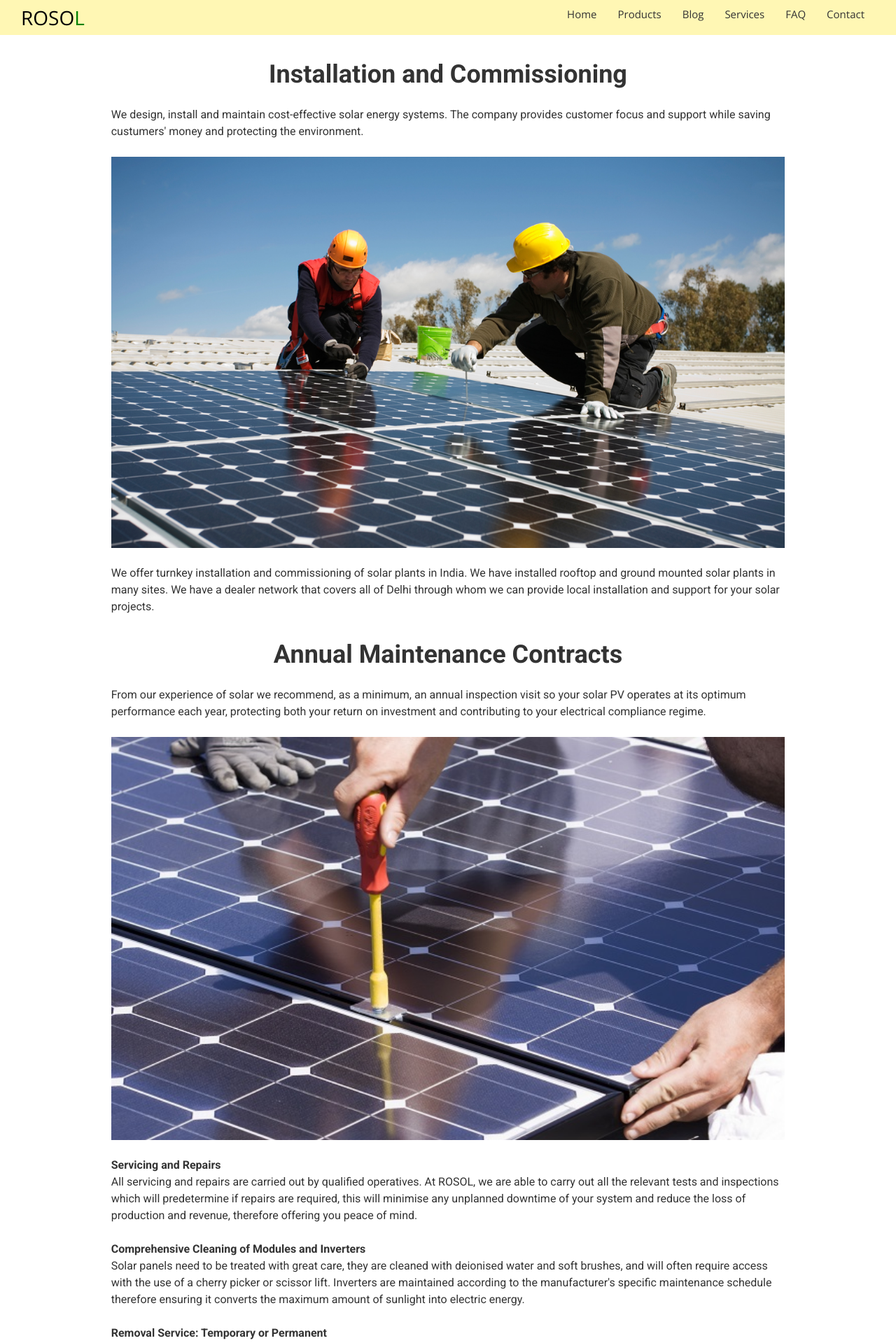
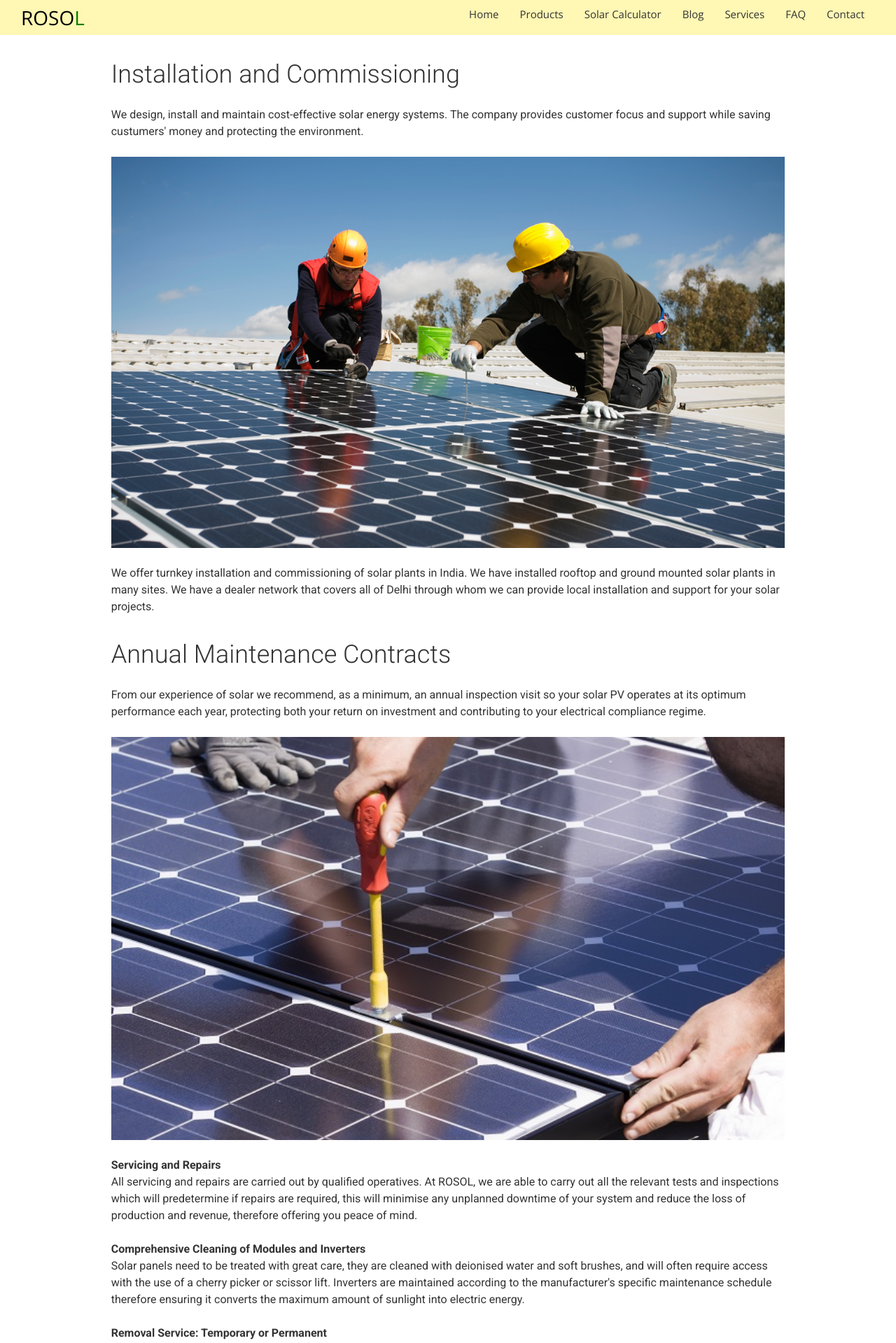
Before and after one commit to rosol-India/rosol-india, a Jekyll site: the page built from services-page.html, in a window 1280 px wide. Shown: the top 1919 px of the page at 70% size. Built offline with Jekyll 4.4.1, drawn with Linux system fonts in a browser that asks for light colours; nearby versions of some CDN libraries; some web fonts are replaced.

Commit message:
Navbar updated

```diff
--- a/_includes/header.html
+++ b/_includes/header.html
@@ -23,6 +23,7 @@
               <ul class="nav navbar-nav navbar-right">
                 <li><a href="{{ site.baseurl }}/home">Home</a></li>
                 <li><a href="{{ site.baseurl }}/products">Products</a></li>
+                <li><a href="{{ site.baseurl }}/SolarC">Solar Calculator</a></li>
                 <li><a href="{{ site.baseurl }}/blog">Blog</a></li>
                 <li><a href="{{ site.baseurl }}/service">Services</a></li>
                 <li><a href="{{ site.baseurl }}/faq">FAQ</a></li>
--- a/css/calc2.css
+++ b/css/calc2.css
@@ -10,7 +10,7 @@ body{
     text-size-adjust: 100%;
     width: 100%;
     background: rgb(255, 255, 255) none repeat scroll 0% 0% / auto padding-box border-box;
-    border: 2px solid rgb(71, 71, 71);
+    border: 1px solid rgb(71, 71, 71);
     font: normal normal normal normal 15px / 21.4286px dinregular, Arial, sans-serif;
     outline: rgb(93, 93, 93) none 0px;
     padding: 1.5% 0% 1.5%;
@@ -348,7 +348,7 @@ body{
     border-right: 20px solid rgb(71, 71, 71);
     border-bottom: 20px solid rgb(71, 71, 71);
     border-left: 20px solid rgb(71, 71, 71);*/
-    border: 2px solid rgb(71, 71, 71);
+    border: 1px solid rgb(71, 71, 71);
     font: normal normal normal normal 15px / 21.4286px dinregular, Arial, sans-serif;
     outline: rgb(93, 93, 93) none 0px;
     padding: 0% 0% 3% 0%;
--- a/css/services.css
+++ b/css/services.css
@@ -103,8 +103,7 @@ background-color: #5FAD56;
 }
 .hred {
   font: normal normal 300 36px/2 "Roboto", serif;
-  text-align: center;
-  font-weight: bold;
+  font-weight: 300;
 }
 .pred {
   width: 100%;
```
Also changed, not shown: 10 other files.
